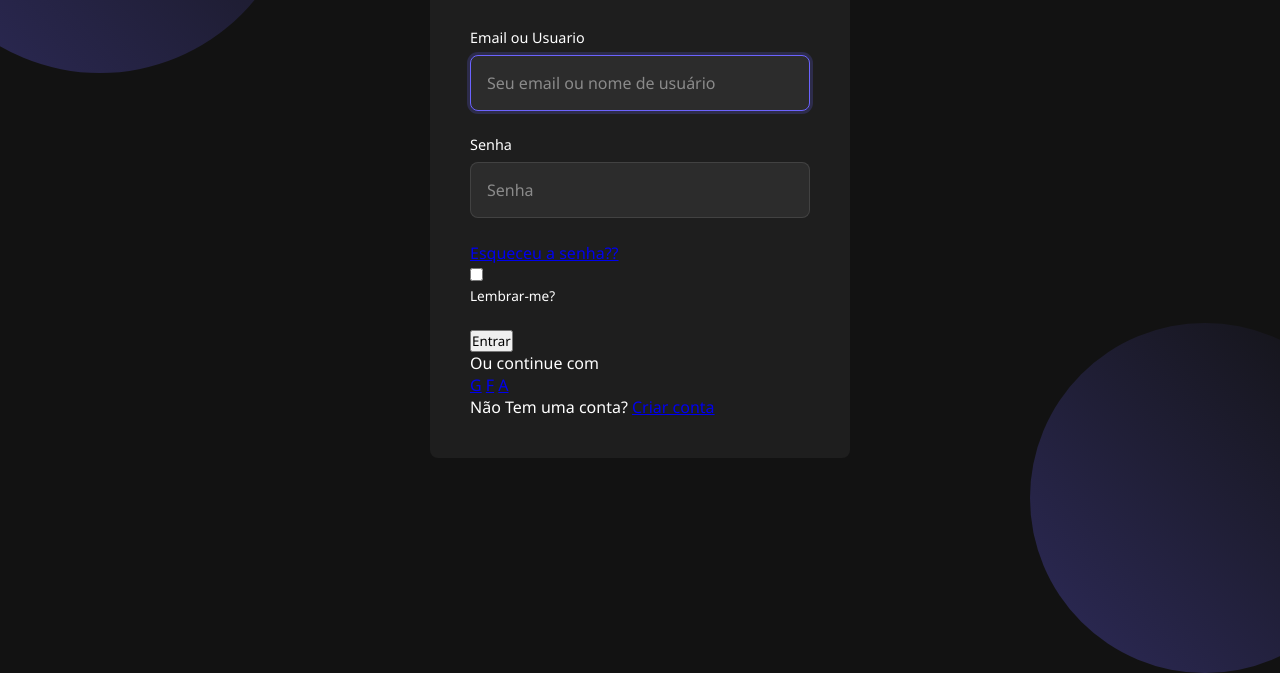
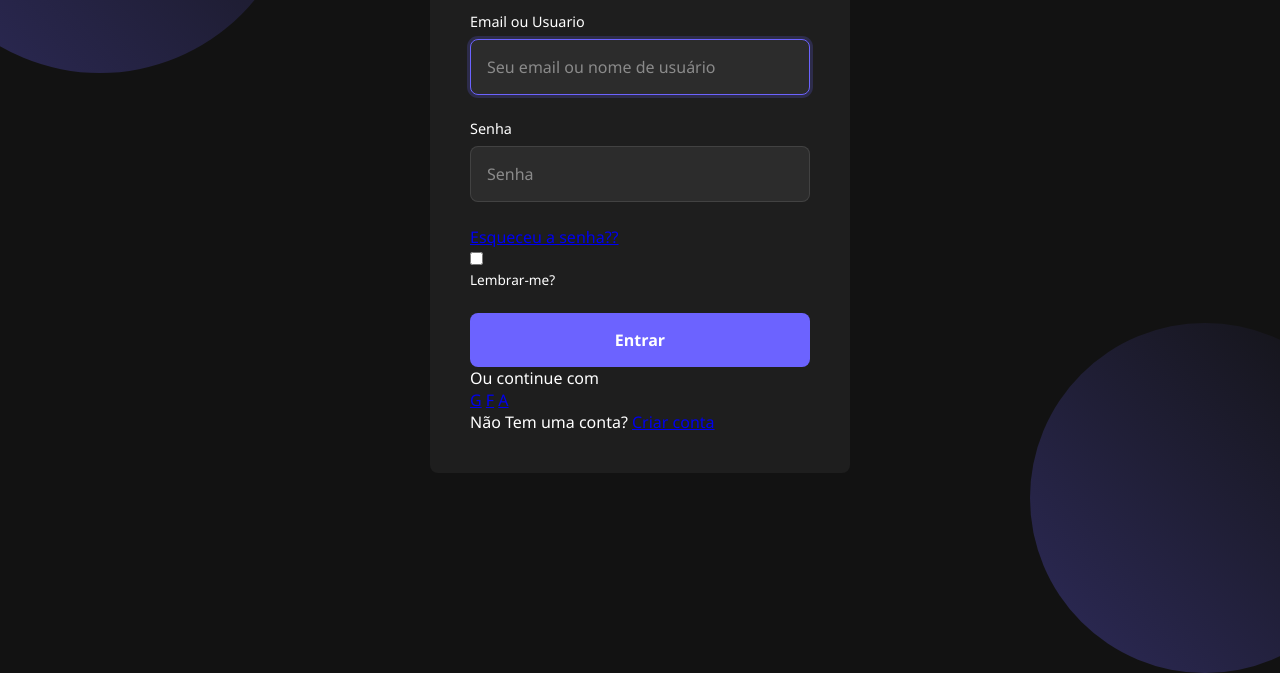
Before and after one commit to Andre-pin/Nova-Tela-de-Login, a plain HTML site: page index.html in a window 1280 px wide. Shown: the part 227-900 px from the top of the page. Drawn offline with Linux system fonts and the light colour scheme.

Commit message:
adição de button

```diff
--- a/css/login.css
+++ b/css/login.css
@@ -114,3 +114,19 @@ input::placeholder {
     font-size: 0.85rem;
     cursor: pointer;
 }
+
+button{
+    width: 100%;
+    padding: 1rem;
+    background-color: var(--primary-color);
+    color: white;
+    border: none;
+    border-radius: var(--border-radius);
+    font-size: 1rem;
+    font-weight: 600;
+    cursor: pointer;
+    transition: all 0.4s ease;
+    display: flex;
+    justify-content: center;
+    align-items: center;
+}
```
